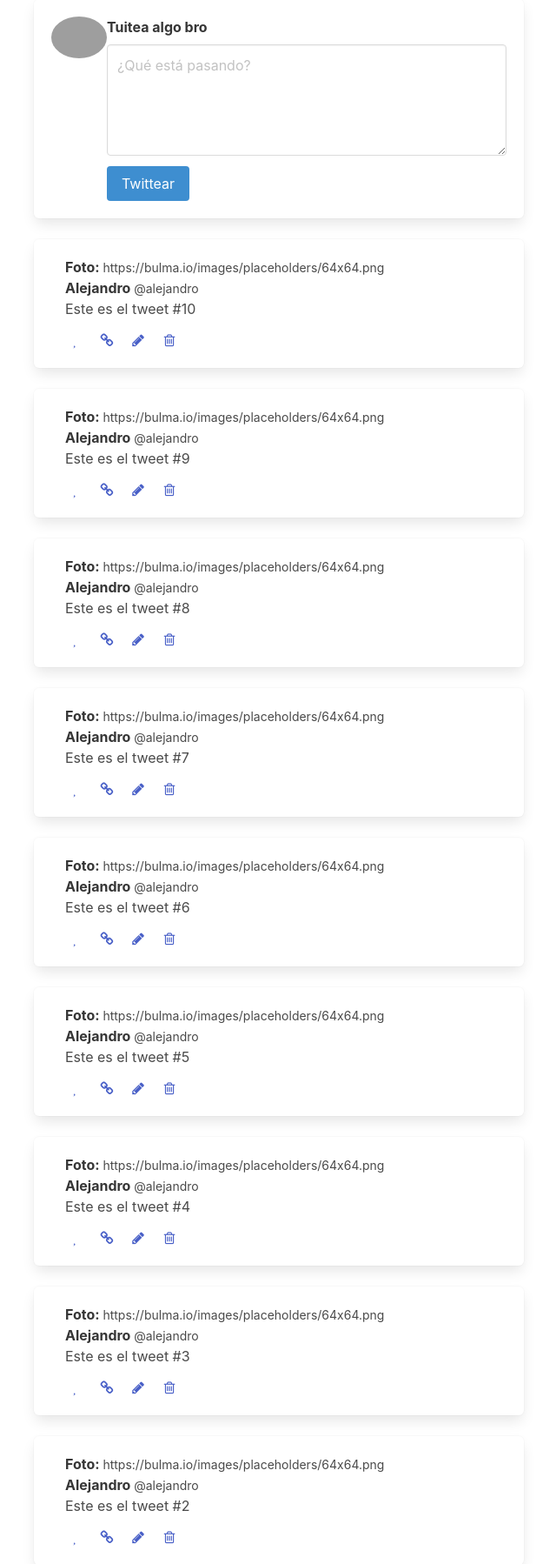
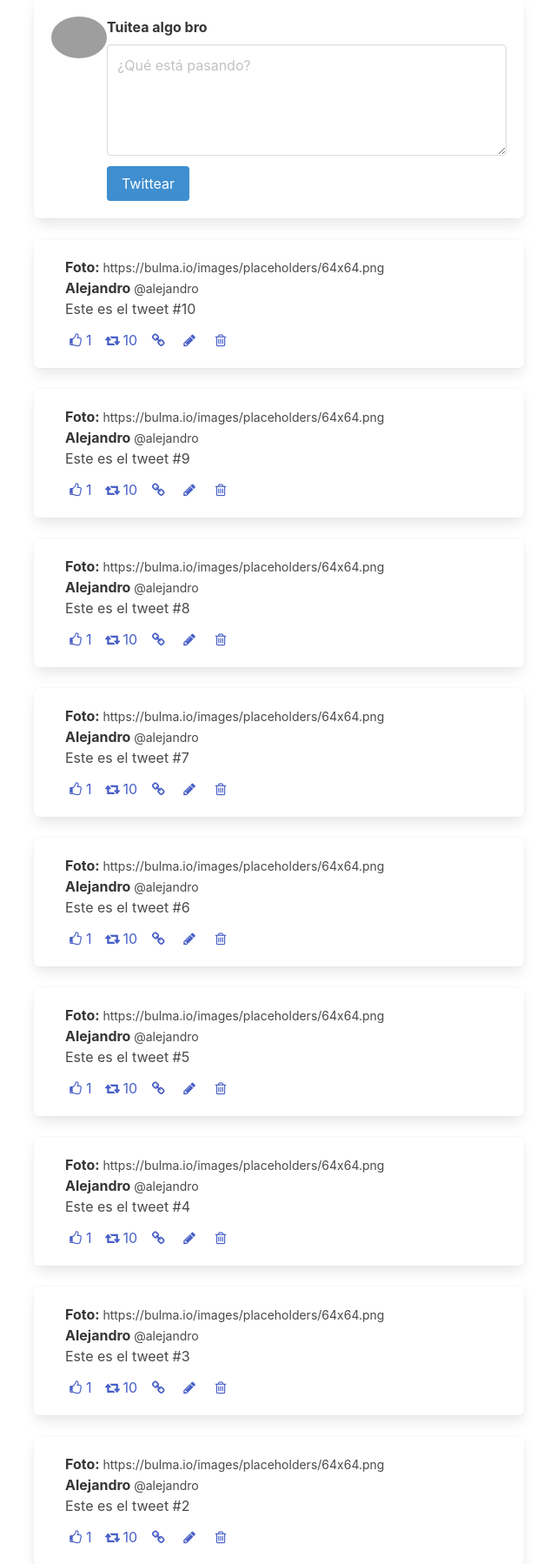
Before and after one commit to alejodiaztorres/Proyecto-Twitter, a Rails app: page /tweets in a window 1280 px wide. Shown: the part 149-1947 px from the top of the page at 87% size, without its empty margins (25-665 px from the left). Run offline with Rails 7, Linux system fonts and the light colour scheme; a user stored in the database is signed in; data comes from the database, SQL or seed files in the repository; style sheets or scripts are compiled from the project's sources; some libraries are stand-ins or nearby versions; grey boxes are pictures that could not be loaded.

Commit message:
Iconos de like y retweet agregados, paginación funcionando

```diff
--- a/app/views/layouts/application.html.erb
+++ b/app/views/layouts/application.html.erb
@@ -6,6 +6,7 @@
     <%= csp_meta_tag %>
 
     <%= stylesheet_link_tag "https://stackpath.bootstrapcdn.com/font-awesome/4.7.0/css/font-awesome.min.css"%>
+    <link rel="stylesheet" href="https://cdnjs.cloudflare.com/ajax/libs/font-awesome/4.7.0/css/font-awesome.min.css">
     <%= stylesheet_link_tag    'application', media: 'all', 'data-turbolinks-track': 'reload' %>
     <%= javascript_include_tag 'application', 'data-turbolinks-track': 'reload' %>
   </head>
--- a/app/views/tweets/_feed.html.erb
+++ b/app/views/tweets/_feed.html.erb
@@ -37,9 +37,17 @@
 
                     <div class="level-left is-mobile">
 
-                        <%= link_to 'Like', class: "level-item" do%>
-                            <span class="icon"><i class="far fa-heart" aria-hidden="true"></i></span>
+
+                        <%= link_to '#', class: "level-item" do%>
+                            <span class="icon"><i class="fa fa-thumbs-o-up" aria-hidden="true"></i> </span>
+                            <h3>1</h3>
                         <% end %>
+
+                         <%= link_to '#', class: "level-item" do%>
+                            <span class="icon"><i class="fa fa-retweet" aria-hidden="true"></i> </span>
+                            <h3>10</h3>
+                        <% end %>
+
 
                         <%= link_to tweet, class: "level-item" do%>
                             <span class="icon"><i class="fa fa-link" aria-hidden="true"></i></span>
```
